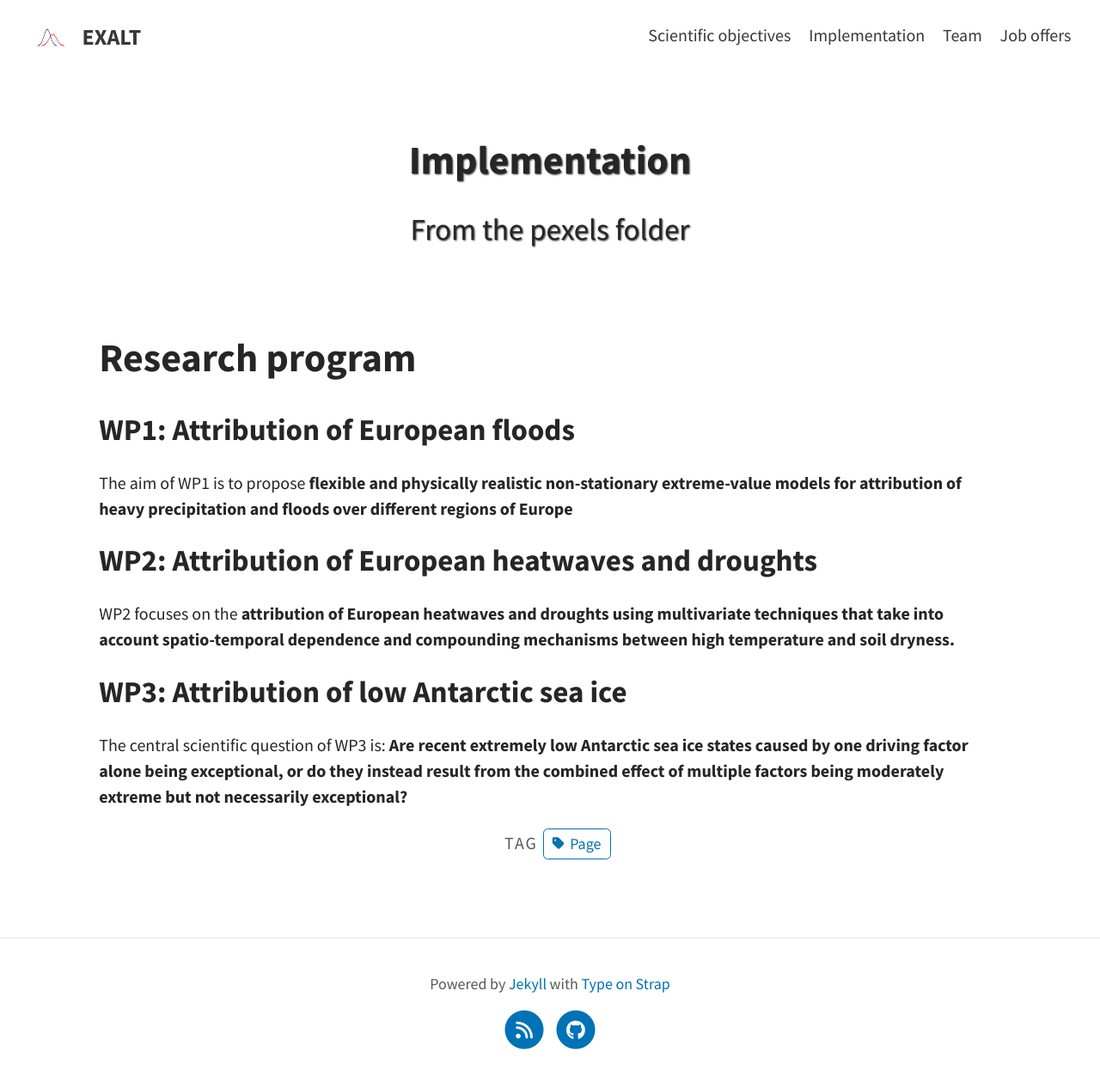
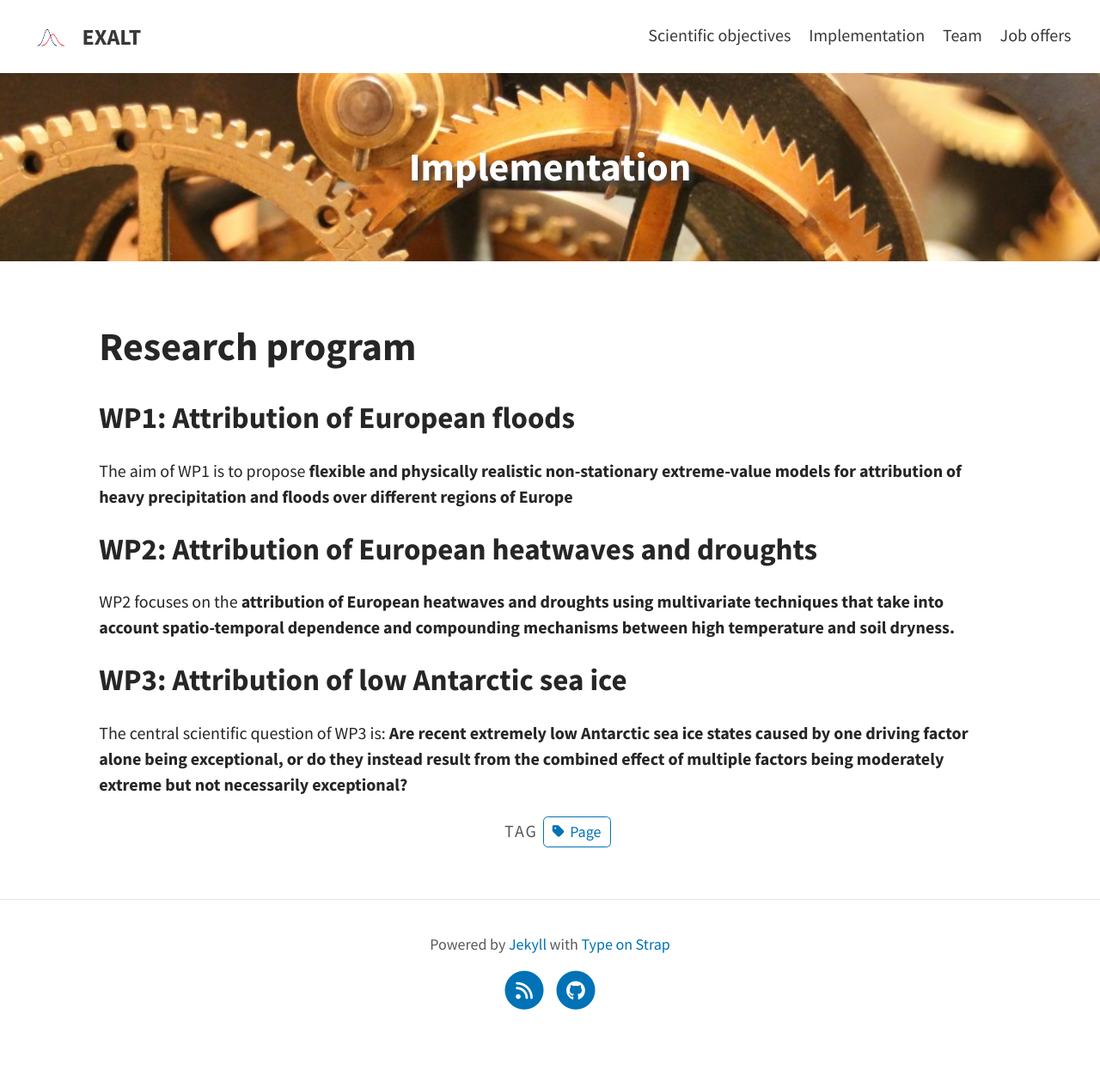
Before and after one commit to frragone/exalt-project.github.io, a Jekyll site: the page built from pages/2_Implementation.md, in a window 1280 px wide. Shown: the whole page at 86% size. Built offline with Jekyll 4.4.1, drawn with Linux system fonts in a browser that asks for light colours; a script that is not in the unit is left out; after the commit the page ends 1214 px from its top, so only the background shows below that.

Commit message:
Update 2_Implementation.md

```diff
--- a/pages/2_Implementation.md
+++ b/pages/2_Implementation.md
@@ -1,7 +1,7 @@
 ---
 layout: page
 title: Implementation
-subtitle: From the pexels folder
+feature-img: assets/img/pexels/gears.jpg
 excluded: true
 position: 2
 tags: [Page]
```
